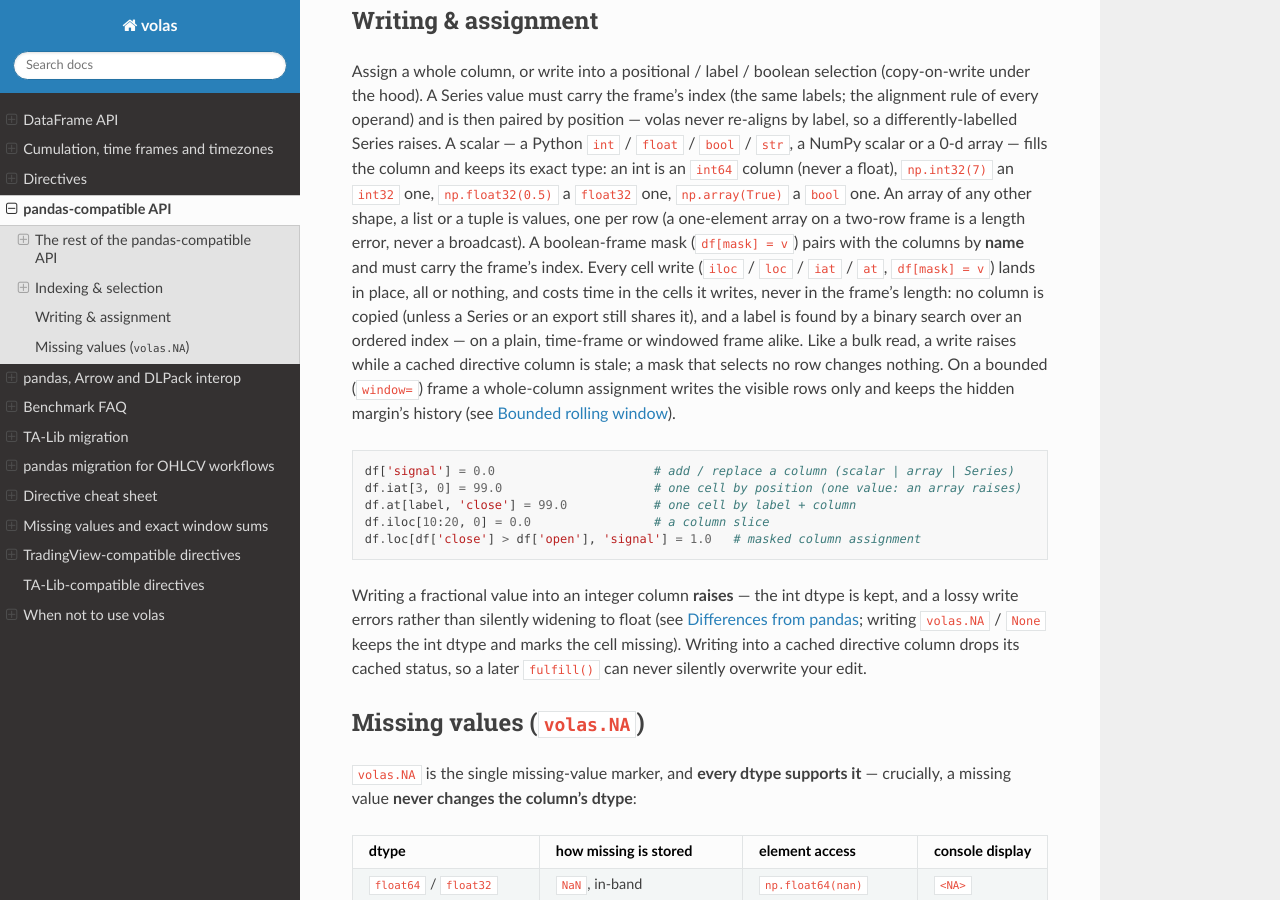
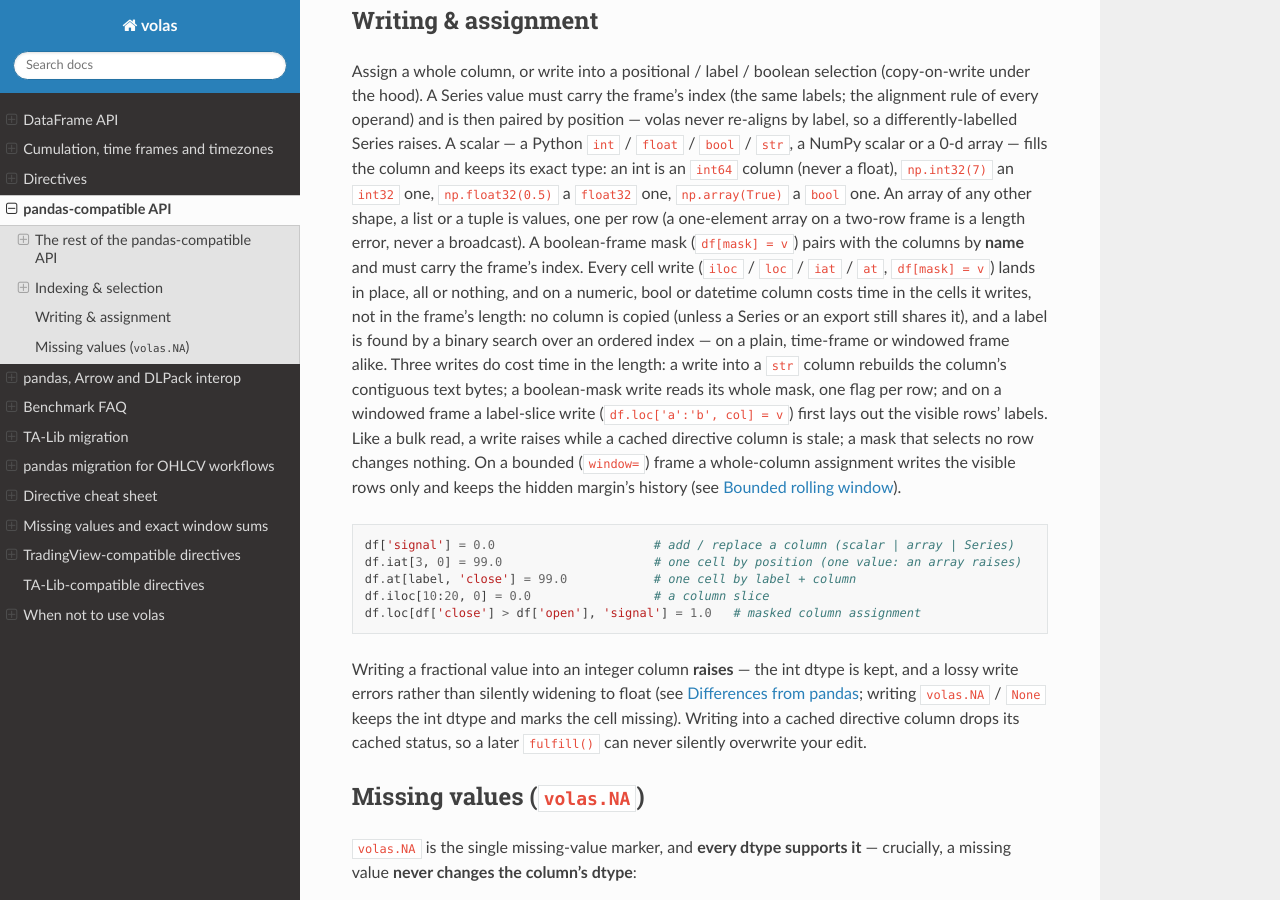
Before and after one commit to kaelzhang/volas, a Sphinx documentation site: the page built from docs/pandas-compatibility.md, in a window 1280 px wide and 900 px high, scrolled down 3975 px. Built offline with Sphinx 7.4.7 and the Read the Docs theme 3.1.0, drawn with Linux system fonts in a browser that asks for light colours.

Commit message:
docs: name the cell writes whose cost grows with the frame

```diff
--- a/docs/pandas-compatibility.md
+++ b/docs/pandas-compatibility.md
@@ -212,10 +212,13 @@ of any other shape, a list or a tuple is values, one per row (a one-element arra
 two-row frame is a length error, never a broadcast). A boolean-frame mask
 (`df[mask] = v`) pairs with the columns by **name** and must carry the frame's index.
 Every cell write (`iloc` / `loc` / `iat` / `at`, `df[mask] = v`) lands in place, all or
-nothing, and costs time in the cells it writes, never in the frame's length: no column
-is copied (unless a Series or an export still shares it), and a label is found by a
-binary search over an ordered index — on a plain, time-frame or windowed frame alike.
-Like a bulk read, a write raises while a cached directive column is stale; a mask that
+nothing, and on a numeric, bool or datetime column costs time in the cells it writes,
+not in the frame's length: no column is copied (unless a Series or an export still
+shares it), and a label is found by a binary search over an ordered index — on a plain,
+time-frame or windowed frame alike. Three writes do cost time in the length: a write
+into a `str` column rebuilds the column's contiguous text bytes; a boolean-mask write
+reads its whole mask, one flag per row; and on a windowed frame a label-slice write
+(`df.loc['a':'b', col] = v`) first lays out the visible rows' labels. Like a bulk read, a write raises while a cached directive column is stale; a mask that
 selects no row changes nothing. On a bounded (`window=`) frame a whole-column assignment
 writes the visible rows only and keeps the hidden margin's history (see
 [Bounded rolling window](dataframe-api.md#bounded-rolling-window)).
```
